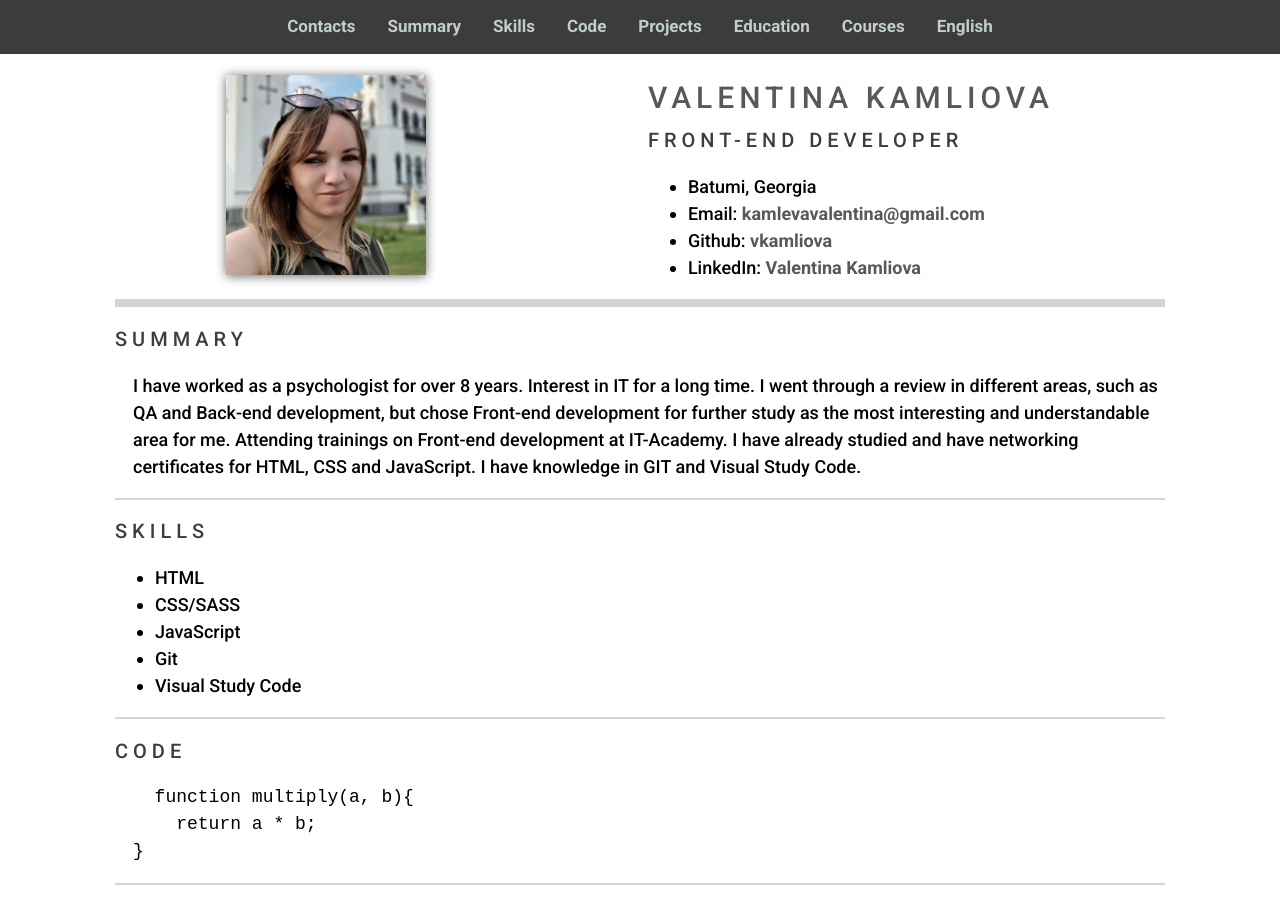
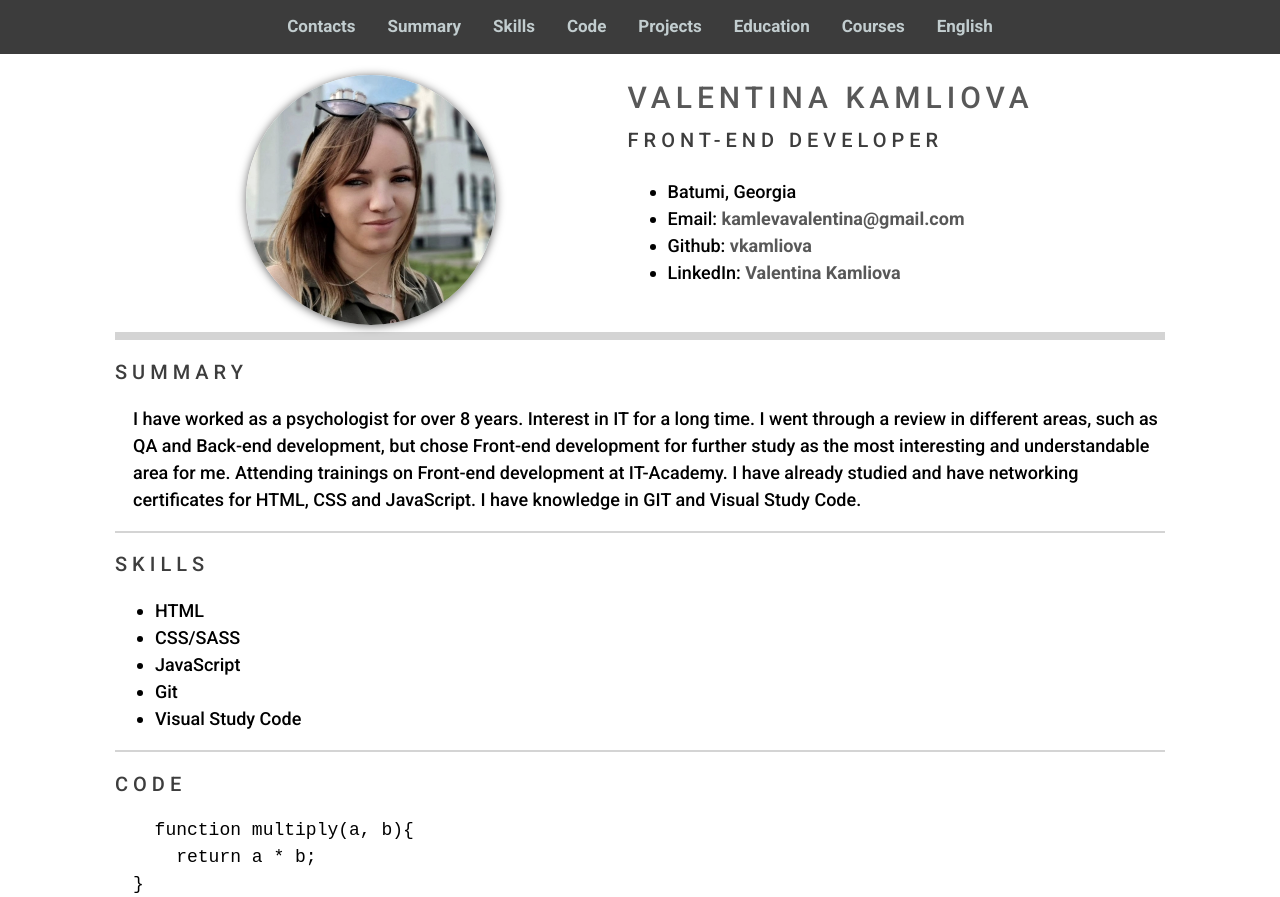
Before and after one commit to ValentinaKamliova/rsschool-cv, a plain HTML site: page index.html in a window 1280 px wide. Shown: the top 897 px of the page. Drawn offline with Linux system fonts and the light colour scheme.

Commit message:
refactor: change photo design

```diff
--- a/index.html
+++ b/index.html
@@ -95,7 +95,7 @@
                 <ul>
                     <li><a href="https://vkamliova.github.io/Plants/Plants/">Plants</a></li>
                     <li><a href="https://vkamliova.github.io/shelter/">Shelter</a></li>
-                    <li><a https://vkamliova.github.io/cssBayan/cssBayan/index.html">CSS-Bayan</a></li>
+                    <li><a href="https://vkamliova.github.io/cssBayan/cssBayan/index.html">CSS-Bayan</a></li>
                 </ul>
             </div>
             <div class="about-me-content" id="education">
--- a/style.css
+++ b/style.css
@@ -85,6 +85,12 @@ header {
   background-color: #ffffff;
 }
 
+.contacts {
+  display: flex;
+    flex-direction: column;
+    justify-content: center;
+}
+
 .about-me {
   max-width: 1050px;
   width: 95%;
@@ -95,15 +101,17 @@ header {
 .about-me-content-start {
   border-bottom: 8px solid #5050503f;
   display: flex;
-  justify-content: space-around;
-  padding-top: 45px;}
+  justify-content: space-evenly;
+  padding-top: 45px;
+}
 
 .about-me-photo>img {
-  width: 200px;
-  height: 200px;
+  width: 250px;
+  height: 250px;
   object-fit: cover;
   box-shadow: 0 1px 10px rgb(0 0 0 / 60%);
   filter: grayscale(0.2) brightness(1.05);
+  border-radius: 150px;
 }
 
 h2 {
@@ -192,6 +200,7 @@ a:active {
 
   .about-me-content-start {
     flex-direction: column;
+    align-items: center;
   }
 
   .header-text p,
```
